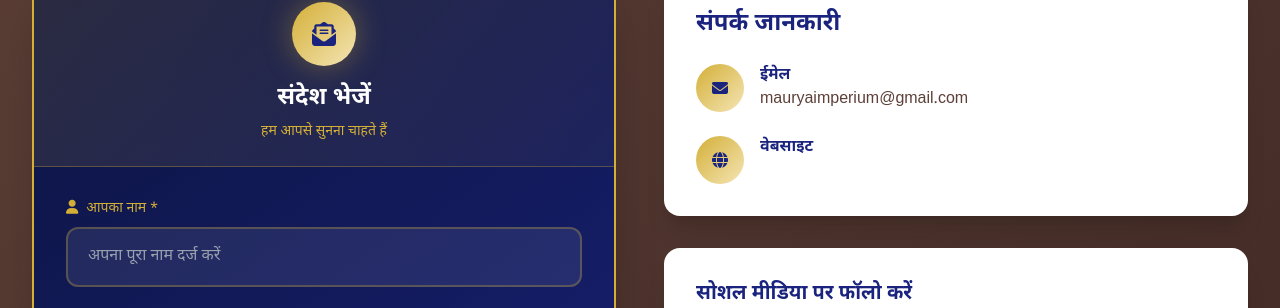
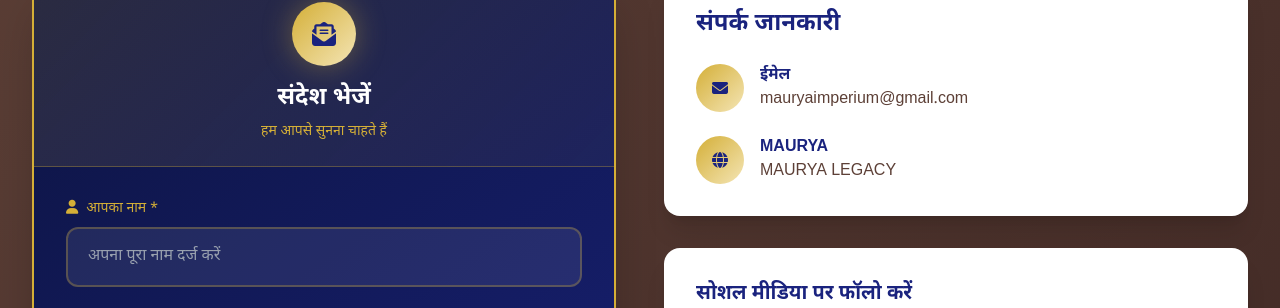
Before and after one commit to utkarshmauryaai-creator/Maurya-imperium, a plain HTML site: page index.html in a window 1280 px wide. Shown: the part 6367-6675 px from the top of the page. Drawn offline with nearby package versions, Linux system fonts and the light colour scheme.

Commit message:
Update index.html

```diff
--- a/index.html
+++ b/index.html
@@ -1054,8 +1054,8 @@
                                     <i class="fas fa-globe" style="color: #1a237e;"></i>
                                 </div>
                                 <div>
-                                    <h4 class="font-bold" style="color: #1a237e;">वेबसाइट</h4>
-                                    <p style="color: #5D4037;"></p>
+                                    <h4 class="font-bold" style="color: #1a237e;">MAURYA</h4>
+                                    <p style="color: #5D4037;">MAURYA LEGACY</p>
                                 </div>
                             </div>
                         </div>
```
